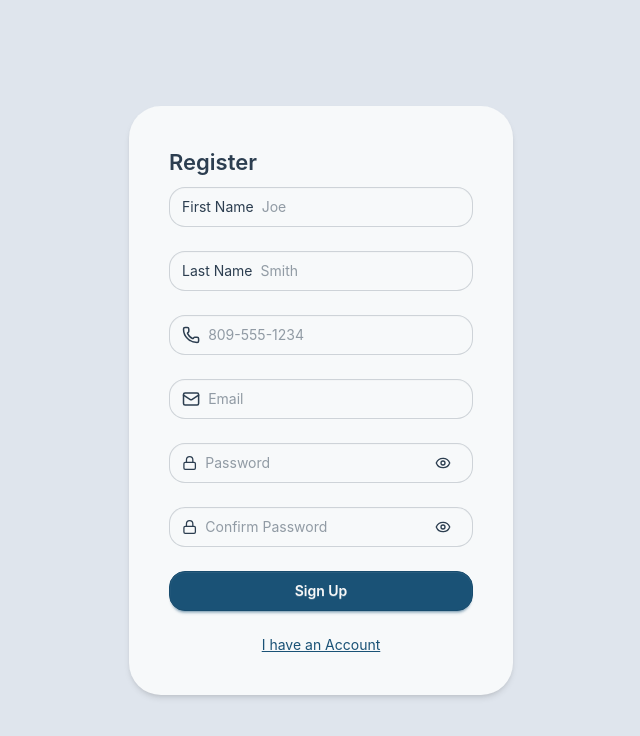
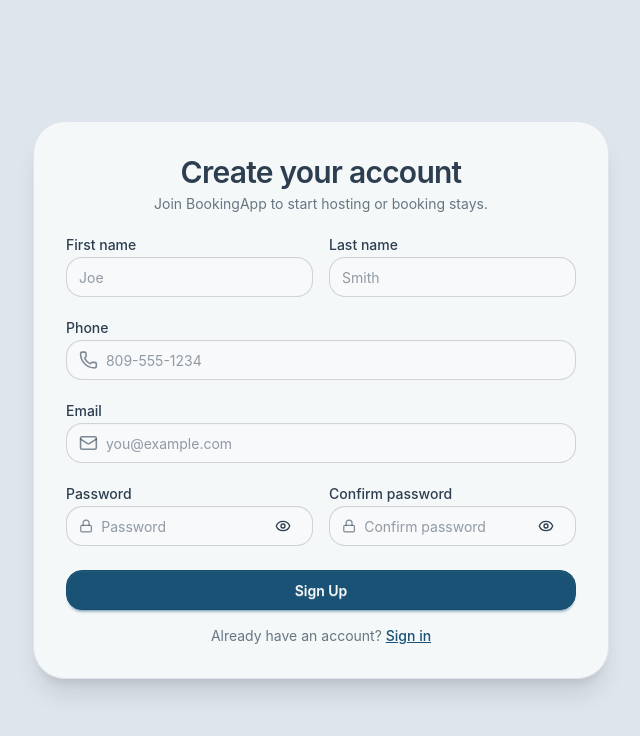
Before and after one commit to Briamco/BookingApp, a React (Vite) app in the folder Client/: page /auth/register in a window 1280 px wide. Shown: the top 736 px of the page, without its empty margins (319-959 px from the left). Built offline with nearby package versions, Linux system fonts and the light colour scheme.

Commit message:
feat(ConfirmCard, LoginForm, RegisterForm): enhance UI with loading indicators and improved form layouts

```diff
--- a/Client/src/components/auth/LoginForm.tsx
+++ b/Client/src/components/auth/LoginForm.tsx
@@ -3,7 +3,7 @@ import { Link, useNavigate } from "react-router";
 import { authService } from "../../services/AuthService";
 import { useToast } from "../../context/ToastContext";
 import { useAuth } from "../../context/AuthContext";
-import { Eye, EyeOff, Mail, Lock } from "lucide-react";
+import { Eye, EyeOff, Mail, Lock, Loader2 } from "lucide-react";
 
 function LoginForm() {
   const { addToast } = useToast();
@@ -13,9 +13,11 @@ function LoginForm() {
   const [email, setEmail] = useState<string>("")
   const [password, setPassword] = useState<string>("")
   const [showPassword, setShowPassword] = useState<boolean>(false)
+  const [isSubmitting, setIsSubmitting] = useState<boolean>(false)
 
   const handleSubmit = async (e: React.FormEvent<HTMLFormElement>) => {
     e.preventDefault();
+    setIsSubmitting(true)
 
     try {
       const response = await authService.login({ email, password })
@@ -26,56 +28,87 @@ function LoginForm() {
       navigate('/')
     } catch (error: any) {
       addToast('error', error.response?.data || 'Login failed')
+    } finally {
+      setIsSubmitting(false)
     }
   }
 
   return (
-    <div className="card card-xl bg-base-100 w-96 shadow-md">
-      <div className="card-body">
-        <h2 className="card-title">Login</h2>
-        <form className="space-y-6" onSubmit={handleSubmit}>
-          <label htmlFor="email" className="input">
-            <Mail className="w-5 h-5" />
+    <div className="card card-xl w-full max-w-md border border-base-300 bg-base-100/95 shadow-xl">
+      <div className="card-body p-6 sm:p-8">
+        <div className="mb-2 space-y-1 text-center">
+          <h2 className="text-3xl font-semibold tracking-tight">Welcome back</h2>
+          <p className="text-sm text-base-content/70">Sign in to continue managing your bookings.</p>
+        </div>
+
+        <form className="space-y-4" onSubmit={handleSubmit}>
+          <div className="space-y-1">
+            <label htmlFor="login-email" className="text-sm font-medium">
+              Email
+            </label>
+            <label htmlFor="login-email" className="input input-bordered flex w-full items-center gap-2">
+              <Mail className="h-5 w-5 text-base-content/60" />
               <input
                 type="email"
-              id="email"
+                id="login-email"
                 name="email"
                 required
                 className="grow"
-              placeholder="Email"
+                placeholder="you@example.com"
                 onChange={(e) => setEmail(e.target.value)}
                 value={email}
+                autoComplete="email"
+                disabled={isSubmitting}
               />
             </label>
-          <label htmlFor="password" className="input">
-            <Lock className="w-5 h-5" />
+          </div>
+
+          <div className="space-y-1">
+            <label htmlFor="login-password" className="text-sm font-medium">
+              Password
+            </label>
+            <label htmlFor="login-password" className="input input-bordered flex w-full items-center gap-2">
+              <Lock className="h-5 w-5 text-base-content/60" />
               <input
                 type={showPassword ? "text" : "password"}
-              id="password"
+                id="login-password"
                 name="password"
                 required
                 className="grow"
-              placeholder="Password"
+                placeholder="Your password"
                 onChange={(e) => setPassword(e.target.value)}
                 value={password}
+                autoComplete="current-password"
+                disabled={isSubmitting}
               />
               <button
                 type="button"
                 className="btn btn-ghost btn-xs"
                 onClick={() => setShowPassword((current) => !current)}
                 aria-label={showPassword ? "Hide password" : "Show password"}
+                disabled={isSubmitting}
               >
-              {showPassword ? <EyeOff className="w-4 h-4" /> : <Eye className="w-4 h-4" />}
+                {showPassword ? <EyeOff className="h-4 w-4" /> : <Eye className="h-4 w-4" />}
               </button>
             </label>
-          <button
-            type="submit"
-            className="btn btn-primary w-full"
-          >
-            Sign In
+          </div>
+
+          <button type="submit" className="btn btn-primary mt-2 w-full" disabled={isSubmitting}>
+            {isSubmitting ? (
+              <span className="inline-flex items-center gap-2">
+                <Loader2 className="h-4 w-4 animate-spin" />
+                Signing in...
+              </span>
+            ) : (
+              "Sign In"
+            )}
           </button>
-          <div className="flex justify-center">
-            <Link to="/auth/register" className="link link-primary text-sm">Dont have account?</Link>
+
+          <div className="text-center text-sm text-base-content/70">
+            Don't have an account?{" "}
+            <Link to="/auth/register" className="link link-primary font-medium" aria-disabled={isSubmitting}>
+              Create one
+            </Link>
           </div>
         </form>
       </div>
--- a/Client/src/components/auth/RegisterForm.tsx
+++ b/Client/src/components/auth/RegisterForm.tsx
@@ -1,4 +1,4 @@
-import { Eye, EyeOff, Mail, Lock, Phone } from "lucide-react";
+import { Eye, EyeOff, Mail, Lock, Phone, Loader2 } from "lucide-react";
 import { useState } from "react";
 import { Link, useNavigate } from "react-router";
 import { useToast } from "../../context/ToastContext";
@@ -16,6 +16,7 @@ function RegisterForm() {
   const [confirmPassword, setConfirmPassword] = useState<string>("")
   const [showPassword, setShowPassword] = useState<boolean>(false)
   const [showConfirmPassword, setShowConfirmPassword] = useState<boolean>(false)
+  const [isSubmitting, setIsSubmitting] = useState<boolean>(false)
 
   const formatPhoneNumber = (value: string): string => {
     const digitsOnly = value.replace(/\D/g, "").slice(0, 10);
@@ -32,9 +33,11 @@ function RegisterForm() {
 
   const handleSubmit = async (e: React.FormEvent<HTMLFormElement>) => {
     e.preventDefault();
+    setIsSubmitting(true)
 
     if (password !== confirmPassword) {
       addToast("error", "Passwords do not match");
+      setIsSubmitting(false)
       return;
     }
 
@@ -45,45 +48,67 @@ function RegisterForm() {
       navigate('/auth/login')
     } catch (error: any) {
       addToast('error', error.response?.data || 'Registration failed')
+    } finally {
+      setIsSubmitting(false)
     }
   }
 
   return (
-    <div className="card card-xl bg-base-100 w-96 shadow-md">
-      <div className="card-body">
-        <h2 className="card-title">Register</h2>
-        <form className="space-y-6" onSubmit={handleSubmit}>
-          <label htmlFor="email" className="input">
-            First Name
+    <div className="card card-xl w-full max-w-xl border border-base-300 bg-base-100/95 shadow-xl">
+      <div className="card-body p-6 sm:p-8">
+        <div className="mb-2 space-y-1 text-center">
+          <h2 className="text-3xl font-semibold tracking-tight">Create your account</h2>
+          <p className="text-sm text-base-content/70">Join BookingApp to start hosting or booking stays.</p>
+        </div>
+
+        <form className="space-y-4" onSubmit={handleSubmit}>
+          <div className="grid gap-4 sm:grid-cols-2">
+            <div className="space-y-1">
+              <label htmlFor="register-first-name" className="text-sm font-medium">
+                First name
+              </label>
               <input
                 type="text"
-              id="firstName"
+                id="register-first-name"
                 name="firstName"
                 required
-              className="grow"
+                className="input input-bordered w-full"
                 placeholder="Joe"
                 onChange={(e) => setFirstName(e.target.value)}
                 value={firstName}
+                autoComplete="given-name"
+                disabled={isSubmitting}
               />
+            </div>
+
+            <div className="space-y-1">
+              <label htmlFor="register-last-name" className="text-sm font-medium">
+                Last name
               </label>
-          <label htmlFor="email" className="input">
-            Last Name
               <input
                 type="text"
-              id="lastName"
+                id="register-last-name"
                 name="lastName"
                 required
-              className="grow"
+                className="input input-bordered w-full"
                 placeholder="Smith"
                 onChange={(e) => setLastName(e.target.value)}
                 value={lastName}
+                autoComplete="family-name"
+                disabled={isSubmitting}
               />
+            </div>
+          </div>
+
+          <div className="space-y-1">
+            <label htmlFor="register-phone" className="text-sm font-medium">
+              Phone
             </label>
-          <label htmlFor="email" className="input">
-            <Phone className="w-5 h-5" />
+            <label htmlFor="register-phone" className="input input-bordered flex w-full items-center gap-2">
+              <Phone className="h-5 w-5 text-base-content/60" />
               <input
                 type="tel"
-              id="phone"
+                id="register-phone"
                 name="phone"
                 required
                 className="grow"
@@ -92,26 +117,43 @@ function RegisterForm() {
                 value={phone}
                 inputMode="numeric"
                 maxLength={12}
+                autoComplete="tel"
+                disabled={isSubmitting}
               />
             </label>
-          <label htmlFor="email" className="input">
-            <Mail className="w-5 h-5" />
+          </div>
+
+          <div className="space-y-1">
+            <label htmlFor="register-email" className="text-sm font-medium">
+              Email
+            </label>
+            <label htmlFor="register-email" className="input input-bordered flex w-full items-center gap-2">
+              <Mail className="h-5 w-5 text-base-content/60" />
               <input
                 type="email"
-              id="email"
+                id="register-email"
                 name="email"
                 required
                 className="grow"
-              placeholder="Email"
+                placeholder="you@example.com"
                 onChange={(e) => setEmail(e.target.value)}
                 value={email}
+                autoComplete="email"
+                disabled={isSubmitting}
               />
             </label>
-          <label htmlFor="password" className="input">
-            <Lock className="w-5 h-5" />
+          </div>
+
+          <div className="grid gap-4 sm:grid-cols-2">
+            <div className="space-y-1">
+              <label htmlFor="register-password" className="text-sm font-medium">
+                Password
+              </label>
+              <label htmlFor="register-password" className="input input-bordered flex w-full items-center gap-2">
+                <Lock className="h-5 w-5 text-base-content/60" />
                 <input
                   type={showPassword ? "text" : "password"}
-              id="password"
+                  id="register-password"
                   name="password"
                   required
                   className="grow"
@@ -119,46 +161,67 @@ function RegisterForm() {
                   onChange={(e) => setPassword(e.target.value)}
                   value={password}
                   autoComplete="new-password"
+                  disabled={isSubmitting}
                 />
                 <button
                   type="button"
                   className="btn btn-ghost btn-xs"
                   onClick={() => setShowPassword((current) => !current)}
                   aria-label={showPassword ? "Hide password" : "Show password"}
+                  disabled={isSubmitting}
                 >
-              {showPassword ? <EyeOff className="w-4 h-4" /> : <Eye className="w-4 h-4" />}
+                  {showPassword ? <EyeOff className="h-4 w-4" /> : <Eye className="h-4 w-4" />}
                 </button>
               </label>
-          <label htmlFor="confirmPassword" className="input">
-            <Lock className="w-5 h-5" />
+            </div>
+
+            <div className="space-y-1">
+              <label htmlFor="register-confirm-password" className="text-sm font-medium">
+                Confirm password
+              </label>
+              <label htmlFor="register-confirm-password" className="input input-bordered flex w-full items-center gap-2">
+                <Lock className="h-5 w-5 text-base-content/60" />
                 <input
                   type={showConfirmPassword ? "text" : "password"}
-              id="confirmPassword"
+                  id="register-confirm-password"
                   name="confirmPassword"
                   required
                   className="grow"
-              placeholder="Confirm Password"
+                  placeholder="Confirm password"
                   onChange={(e) => setConfirmPassword(e.target.value)}
                   value={confirmPassword}
                   autoComplete="new-password"
+                  disabled={isSubmitting}
                 />
                 <button
                   type="button"
                   className="btn btn-ghost btn-xs"
                   onClick={() => setShowConfirmPassword((current) => !current)}
                   aria-label={showConfirmPassword ? "Hide confirm password" : "Show confirm password"}
+                  disabled={isSubmitting}
                 >
-              {showConfirmPassword ? <EyeOff className="w-4 h-4" /> : <Eye className="w-4 h-4" />}
+                  {showConfirmPassword ? <EyeOff className="h-4 w-4" /> : <Eye className="h-4 w-4" />}
                 </button>
               </label>
-          <button
-            type="submit"
-            className="btn btn-primary w-full"
-          >
-            Sign Up
+            </div>
+          </div>
+
+          <button type="submit" className="btn btn-primary mt-2 w-full" disabled={isSubmitting}>
+            {isSubmitting ? (
+              <span className="inline-flex items-center gap-2">
+                <Loader2 className="h-4 w-4 animate-spin" />
+                Creating account...
+              </span>
+            ) : (
+              "Sign Up"
+            )}
           </button>
-          <div className="flex justify-center">
-            <Link to="/auth/login" className="link link-primary text-sm">I have an Account</Link>
+
+          <div className="text-center text-sm text-base-content/70">
+            Already have an account?{" "}
+            <Link to="/auth/login" className="link link-primary font-medium" aria-disabled={isSubmitting}>
+              Sign in
+            </Link>
           </div>
         </form>
       </div>
```
Also changed, not shown: Client/src/components/auth/ConfirmCard.tsx (+50 -8 lines). Lines whose indentation alone changed are shown as unchanged.
